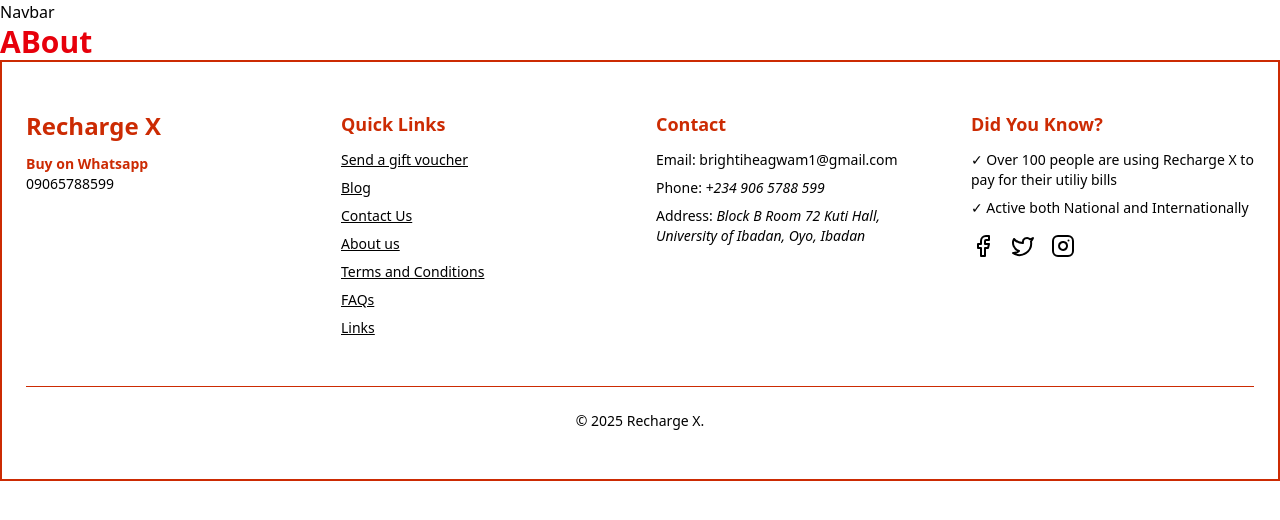
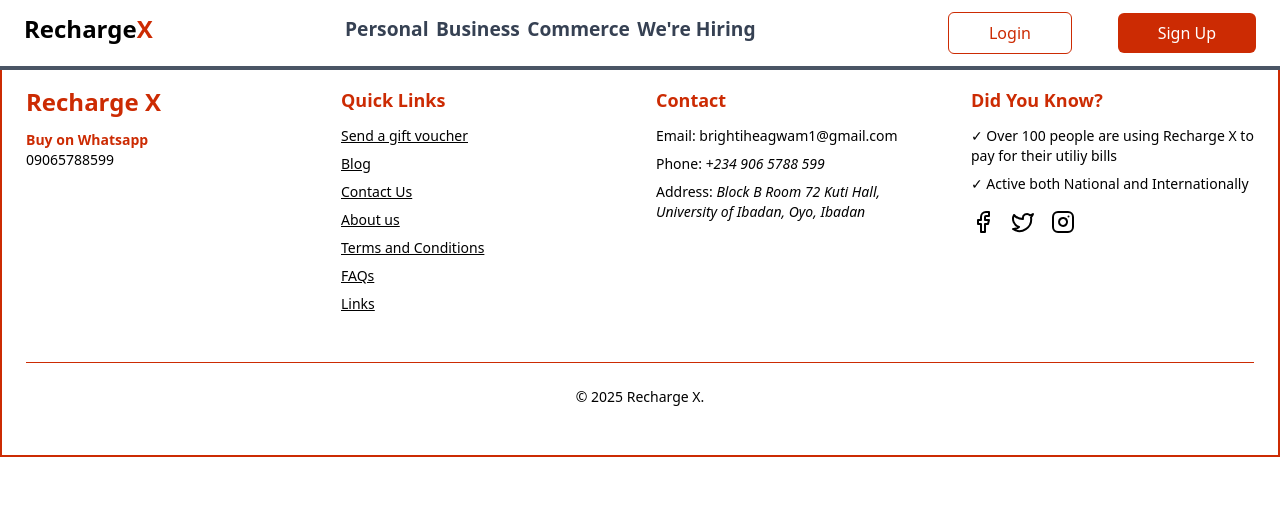
Before and after one commit to BICD-dev/recharge-site, a React (Vite) app: page /about in a window 1280 px wide. Shown: the top 520 px of the page. Built offline with nearby package versions, Linux system fonts and the light colour scheme.

Commit message:
desktop version of navbar|

```diff
--- a/src/components/Footer.tsx
+++ b/src/components/Footer.tsx
@@ -24,7 +24,7 @@
         <div>
           <h3 className="text-lg font-semibold mb-3">Quick Links</h3>
           <ul className="space-y-2 text-sm text-black underline">
-            <li><Link to="/" className="hover:text-[#cc2b03]">Send a gift voucher</Link></li>
+            <li><Link to="#" className="hover:text-[#cc2b03]">Send a gift voucher</Link></li>
             <li><Link to="#" className="hover:text-[#cc2b03]">Blog</Link></li>
             <li><Link to="#" className="hover:text-[#cc2b03]">Contact Us</Link></li>
             <li><Link to="/about" className="hover:text-[#cc2b03]">About us</Link></li>
--- a/src/components/Navbar.tsx
+++ b/src/components/Navbar.tsx
@@ -1,10 +1,50 @@
+import { useState } from "react";
+import {Link, NavLink} from 'react-router-dom'
 const Navbar = () => {
+    const [isopen, setIsOpen] = useState(false)
+
+    const toggleSidebar = ()=> setIsOpen(!isopen)
+
+
     return (
-        <>
-            <div>
-                <h1>Navbar</h1>
-            </div>
-        </>
+        <div className="fixed top-0 left-0 z-20 w-full px-6 py-3 flex justify-between items-center bg-white border-b-4 border-gray-600">
+                  {/* <Link to="/"> <img
+                        src={logo}
+                        alt="rechargex Logo"
+                        // className="h-20 md:h-20 lg:h-24  md:max-w-[280px] lg:max-w-[320px] object-contain"
+                        className="w-[15rem] cursor-pointer md:w-[15rem] lg:w-[20rem]"
+                     /></Link> replace with the logo*/}
+                     <h1 className="font-bold text-2xl cursor-pointer pb-2  ">Recharge<b className="text-[#cc2b03] font-bold text-2xl">X</b></h1>
+
+                     {/* desktop menu */}
+                     <ul className="hidden font-semibold text-black md:flex justify-between  w-1/3">
+                        <NavLink to="/" className={({isActive}) => isActive ? "text-[1.2rem] text-[#cc2b03] pb-2 capitalize font-semibold underline" : "text-gray-700 text-[1.2rem] pb-2 no-underline"} >
+                        <li>Personal</li>
+                        </NavLink>
+                        <NavLink to="/business" className={({isActive}) => isActive ? "text-[1.2rem] text-[#cc2b03] pb-2 capitalize font-semibold underline" : "text-gray-700 text-[1.2rem] pb-2 no-underline"} >
+                        <li>Business</li>
+                        </NavLink>
+                        <NavLink to="/commerce" className={({isActive}) => isActive ? "text-[1.2rem] text-[#cc2b03] pb-2 capitalize font-semibold underline" : "text-gray-700 text-[1.2rem] pb-2 no-underline"} >
+                        <li>Commerce</li>
+                        </NavLink>
+                        <NavLink to="/career" className={({isActive}) => isActive ? "text-[1.2rem] text-[#cc2b03] pb-2 capitalize font-semibold underline" : "text-gray-700 text-[1.2rem] pb-2 no-underline"} >
+                        <li>We're Hiring</li>
+                        </NavLink>
+
+                     </ul>
+                     <div className="hidden md:flex items-center justify-between w-1/4">
+                        <NavLink to="/donate">
+                            <button className="bg-white px-10 py-2 rounded-md cursor-pointer transition text-[#cc2b03] capitalize border">
+                            Login
+                            </button>
+                        </NavLink>
+                        <NavLink to="/donate">
+                            <button className="bg-[#cc2b03] px-10 py-2 rounded-md cursor-pointer hover:bg-[#cc2b03] transition text-white capitalize">
+                            sign up
+                            </button>
+                        </NavLink>
+                    </div>
+        </div>
      );
 }
 
```
